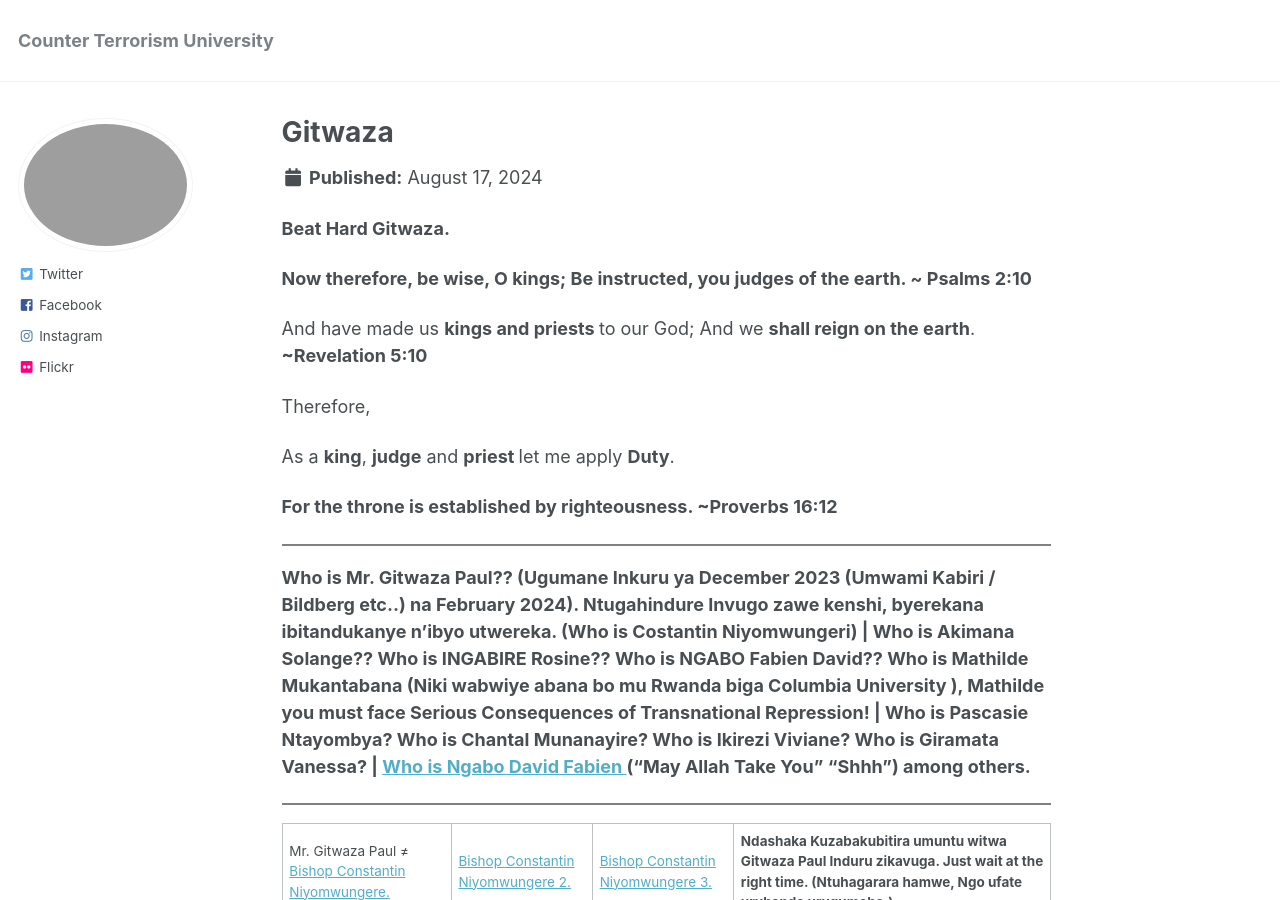
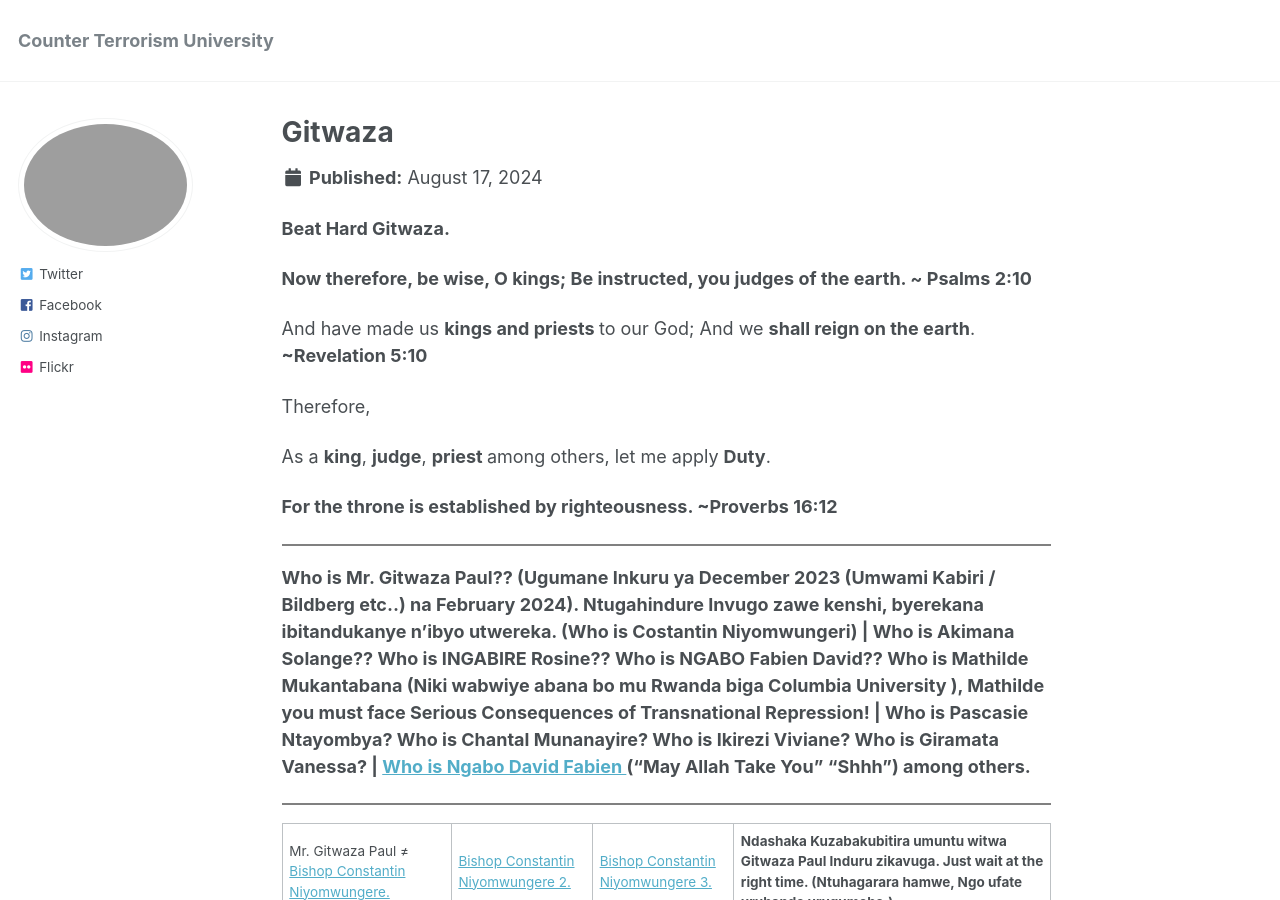
Before and after one commit to phdcsseiden/phdcsseiden.github.io, a Jekyll site: the page built from _pages/Gitwaza.md, in a window 1280 px wide and 900 px high. Built offline with Jekyll 4.4.1, drawn with Linux system fonts in a browser that asks for light colours.

Commit message:
Update Gitwaza.md

```diff
--- a/_pages/Gitwaza.md
+++ b/_pages/Gitwaza.md
@@ -21,7 +21,7 @@ modified: 2024-08-17
 Therefore,
 
 
-As a <b>king</b>, <b>judge</b> and <b> priest </b> let me apply <b>Duty</b>.
+As a <b>king</b>, <b>judge</b>, <b> priest </b> among others, let me apply <b>Duty</b>.
 
 
 <b> For the throne is established by righteousness. ~Proverbs 16:12 </b>
```
